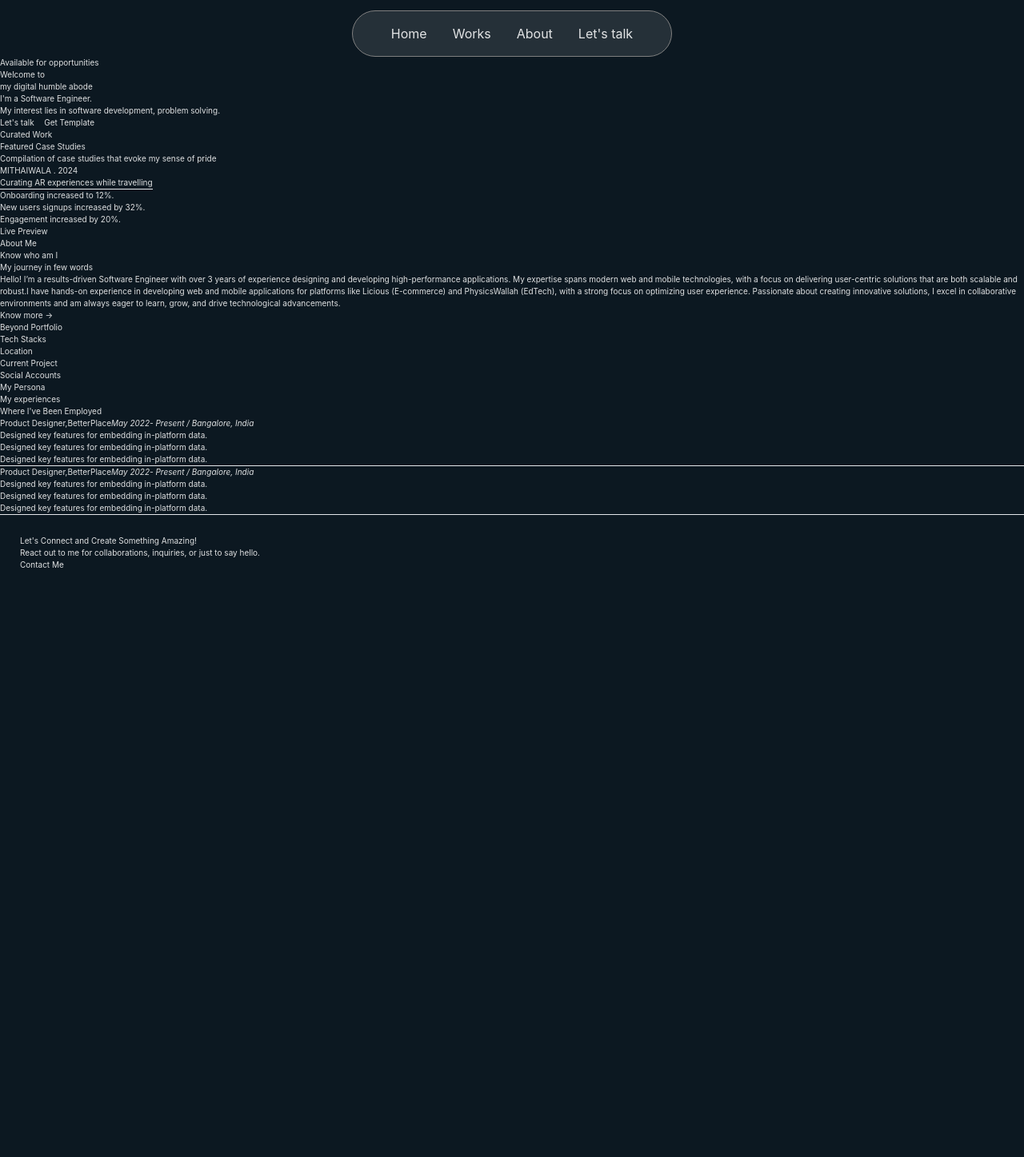
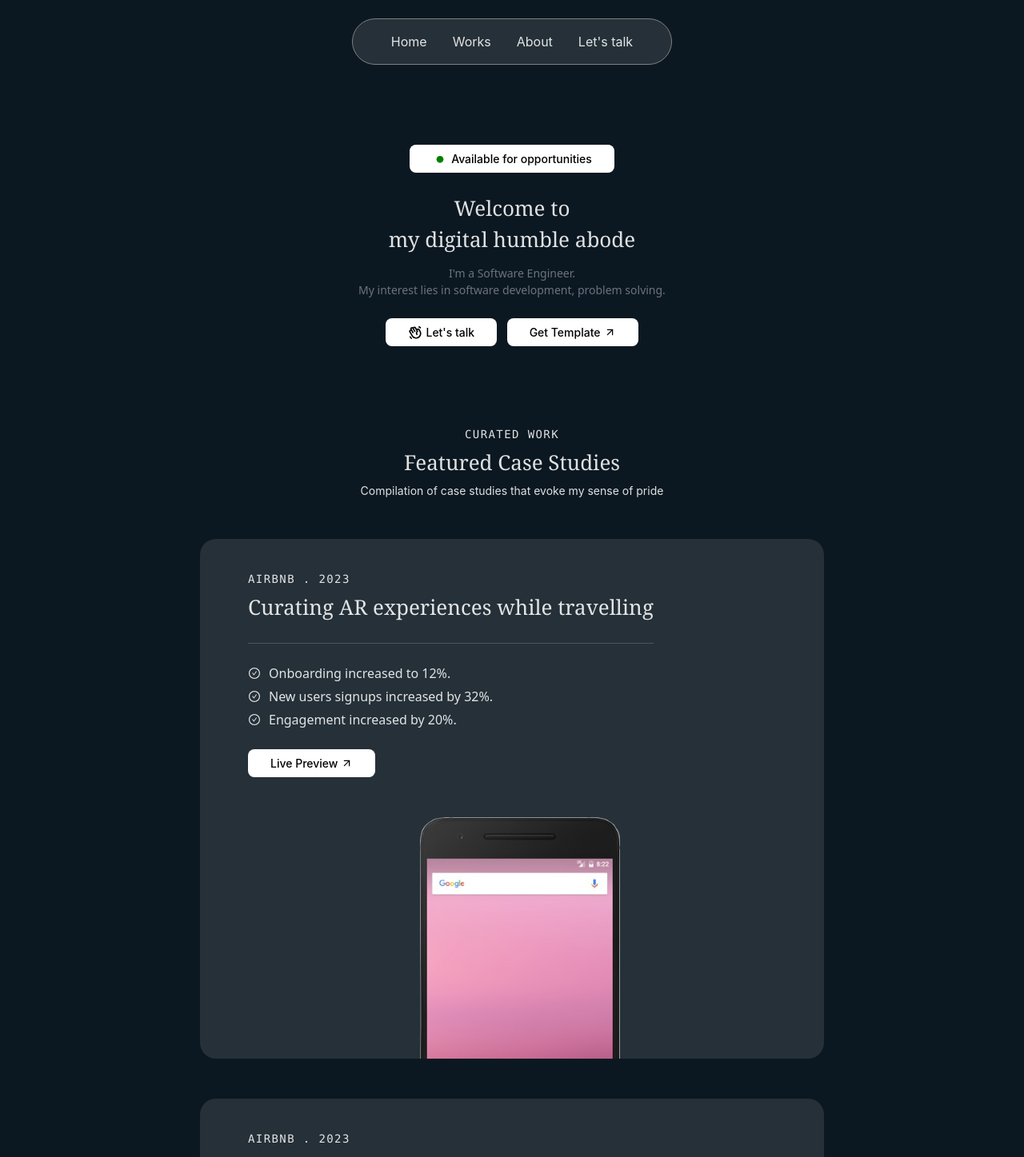
Before and after one commit to devxtushar/web-portfolio, a React (Vite) app: page / in a window 1280 px wide. Shown: the top 1447 px of the page at 80% size. Before the commit the page ends 800 px from the top, so only its background shows below. Built offline with nearby package versions, Linux system fonts and the light colour scheme.

Commit message:
# works page UI and home UI partially done

```diff
--- a/package.json
+++ b/package.json
@@ -12,7 +12,8 @@
   "dependencies": {
     "@ant-design/react-slick": "^1.1.2",
     "react": "^18.3.1",
-    "react-dom": "^18.3.1"
+    "react-dom": "^18.3.1",
+    "react-icons": "^5.4.0"
   },
   "devDependencies": {
     "@eslint/js": "^9.17.0",
--- a/src/App.tsx
+++ b/src/App.tsx
@@ -1,15 +1,13 @@
 import Home from "./pages/Home";
 import Nav from "./components/Nav";
 import "./css/Home.css";
-import About from "./pages/About";
 
 function App() {
   return (
-    <>
+    <div className="flex flex-col gap-20">
       <Nav />
       <Home />
-      <About />
-    </>
+    </div>
   );
 }
 
--- a/src/components/CustomTitle.tsx
+++ b/src/components/CustomTitle.tsx
@@ -3,10 +3,10 @@
 function CustomTitle(props: CustomTitleProps) {
   const { heading, title, subtitle } = props.items;
   return (
-    <div className="flex-col gap-5 items-center">
-      <span>{heading}</span>
-      <h1>{title}</h1>
-      <span>{subtitle}</span>
+    <div className="flex flex-col gap-2 items-center">
+      <span className="t4 uppercase font-mono tracking-widest">{heading}</span>
+      <h1 className="font-serif">{title}</h1>
+      <span className="t4">{subtitle}</span>
     </div>
   );
 }
--- /dev/null
+++ b/src/components/WorkCard.tsx
@@ -0,0 +1,44 @@
+import { AiOutlineCheckCircle } from "react-icons/ai";
+import { FiArrowUpRight } from "react-icons/fi";
+function WorkCard() {
+  return (
+    <div className="flex flex-wrap gap-20 card">
+      <div className="flex-2 flex flex-col gap-10">
+        <div className="flex flex-col gap-2">
+          <span className="t4 uppercase font-mono tracking-widest">
+            AIRBNB . 2023
+          </span>
+          <h1 className="font-serif">
+            Curating AR experiences while travelling
+          </h1>
+        </div>
+        <hr />
+        <ul className="flex flex-col gap-2">
+          <li className="t3 font-sans flex flex-row gap-4 items-center">
+            <AiOutlineCheckCircle /> Onboarding increased to 12%.
+          </li>
+          <li className="t3 font-sans flex flex-row gap-4 items-center">
+            <AiOutlineCheckCircle /> New users signups increased by 32%.
+          </li>
+          <li className="t3 font-sans flex flex-row gap-4 items-center">
+            <AiOutlineCheckCircle /> Engagement increased by 20%.
+          </li>
+        </ul>
+        <div>
+          <button>
+            Live Preview <FiArrowUpRight size={15} />
+          </button>
+        </div>
+      </div>
+      <div className="flex-1 flex flex-row justify-center">
+        <img
+          src="/images/mobile.png"
+          alt="product screenshots"
+          className="product"
+        />
+      </div>
+    </div>
+  );
+}
+
+export default WorkCard;
--- a/src/css/Home.css
+++ b/src/css/Home.css
@@ -28,3 +28,14 @@
   border-top-right-radius: 3em;
   border-bottom-right-radius: 3em;
 }
+.card {
+  background-color: rgba(255, 255, 255, 0.1);
+  border-radius: 20px;
+  padding: 4em 4em 0em 6em;
+}
+.product {
+  width: 100%;
+  max-width: 250px;
+  min-width: 200px;
+  height: auto;
+}
--- a/src/index.css
+++ b/src/index.css
@@ -32,25 +32,69 @@
 a:hover {
   color: #535bf2;
 }
+h1 {
+  font-size: 2.6em;
+}
+h2 {
+  font-size: 1.8em;
+}
+h3 {
+  font-size: 1.6em;
+}
+h4 {
+  font-size: 1.4em;
+}
+h5 {
+  font-size: 1.2em;
+}
+h6 {
+  font-size: 1em;
+}
 
-/*
-
-
-
+.t1 {
+  font-size: 2em;
+}
+.t2 {
+  font-size: 1.8em;
+}
+.t3 {
+  font-size: 1.6em;
+}
+.t4 {
+  font-size: 1.4em;
+}
+.t5 {
+  font-size: 1.2em;
+}
+.t6 {
+  font-size: 1em;
+}
+hr {
+  height: 0.1px;
+  background-color: #f7f4f4;
+  opacity: 0.2;
+}
 
 body {
-
+  padding: 1em 25em;
 }
 
 button {
-
+  padding: 0.5em 2em;
+  background-color: #fff;
+  color: black;
+  border-radius: 8px;
+  font-size: 1.4em;
+  font-weight: 500;
+  display: flex;
+  flex-direction: row;
+  gap: 4px;
+  align-items: center;
 }
-button:hover {
-
+/* button:hover {
 }
 button:focus,
 button:focus-visible {
-
 } */
 
 /* @media (prefers-color-scheme: light) {
--- a/src/pages/Home.tsx
+++ b/src/pages/Home.tsx
@@ -1,84 +1,37 @@
-// import Slider from "@ant-design/react-slick";
-
+import { PiHandWavingBold } from "react-icons/pi";
+import { FiArrowUpRight } from "react-icons/fi";
+import { GoDotFill } from "react-icons/go";
 import Works from "./Works";
 
 function Home() {
-  // var settings = {
-  //   dots: true,
-  //   infinite: true,
-  //   showArrows: true,
-  //   speed: 500,
-  //   slidesToShow: 4,
-  //   slidesToScroll: 1,
-  //   // responsive: [
-  //   //   {
-  //   //     breakpoint: 1024,
-  //   //     settings: {
-  //   //       slidesToShow: 3,
-  //   //       slidesToScroll: 3,
-  //   //       infinite: true,
-  //   //       dots: true,
-  //   //     },
-  //   //   },
-  //   //   {
-  //   //     breakpoint: 600,
-  //   //     settings: {
-  //   //       slidesToShow: 2,
-  //   //       slidesToScroll: 2,
-  //   //     },
-  //   //   },
-  //   //   {
-  //   //     breakpoint: 480,
-  //   //     settings: {
-  //   //       slidesToShow: 1,
-  //   //       slidesToScroll: 1,
-  //   //     },
-  //   //   },
-  //   // ],
-  // };
   return (
-    <main>
-      <section>
+    <main className="flex flex-col gap-20">
+      <section className="flex flex-col gap-10 items-center py-20">
         <div>
-          <button>Available for opportunities</button>
+          <button>
+            <GoDotFill color="green" size={20} className="pt-1" />
+            Available for opportunities
+          </button>
         </div>
-        <div>
-          <h1>
-            Welcome to <br />
-            my digital humble abode
-          </h1>
-          <h4>
-            I'm a Software Engineer.
-            <br />
-            My interest lies in software development, problem solving.
-          </h4>
+        <div className="flex flex-col gap-5 ">
+          <div className="flex font-serif flex-col items-center">
+            <h1>Welcome to</h1>
+            <h1>my digital humble abode</h1>
+          </div>
+          <div className="flex font-sans flex-col items-center text-gray-500">
+            <h4>I'm a Software Engineer.</h4>
+            <h4>My interest lies in software development, problem solving.</h4>
+          </div>
         </div>
         <div className="flex gap-5">
-          <button>Let's talk</button>
-          <button>Get Template</button>
+          <button>
+            <PiHandWavingBold size={18} />
+            Let's talk
+          </button>
+          <button>
+            Get Template <FiArrowUpRight size={15} />
+          </button>
         </div>
-        {/* <div>
-          <Slider {...settings}>
-            <div>
-              <h3 className="p-10  bg-slate-500">1</h3>
-            </div>
-            <div>
-              <h3>2</h3>
-            </div>
-            <div>
-              <h3>3</h3>
-            </div>
-            <div>
-              <h3>4</h3>
-            </div>
-            <div>
-              <h3>5</h3>
-            </div>
-            <div>
-              <h3>6</h3>
-            </div>
-          </Slider>
-        </div> */}
       </section>
       <Works />
     </main>
--- a/src/pages/Works.tsx
+++ b/src/pages/Works.tsx
@@ -1,23 +1,15 @@
 import CustomTitle from "../components/CustomTitle";
+import WorkCard from "../components/WorkCard";
 import { customTitleWorks } from "../utils/JSON";
 
 function Works() {
   return (
-    <section>
+    <section className="flex flex-col gap-20">
       <CustomTitle items={customTitleWorks} />
-      <div className="flex flex-wrap gap-10">
-        <div className="flex-2 flex-col gap-5 p-15">
-          <span>MITHAIWALA . 2024</span>
-          <h1>Curating AR experiences while travelling</h1>
-          <hr />
-          <ul>
-            <li>Onboarding increased to 12%.</li>
-            <li>New users signups increased by 32%.</li>
-            <li>Engagement increased by 20%.</li>
-          </ul>
-          <button>Live Preview </button>
-        </div>
-        <div className="flex-1">{/* <img src="" alt="product image" /> */}</div>
+      <div className="flex flex-col gap-20 items-center">
+        <WorkCard />
+        <WorkCard />
+        <WorkCard />
       </div>
     </section>
   );
```
Also changed, not shown: public/images/mobile.png (added), 1 other file (tests, documents, lock files or other folders).
